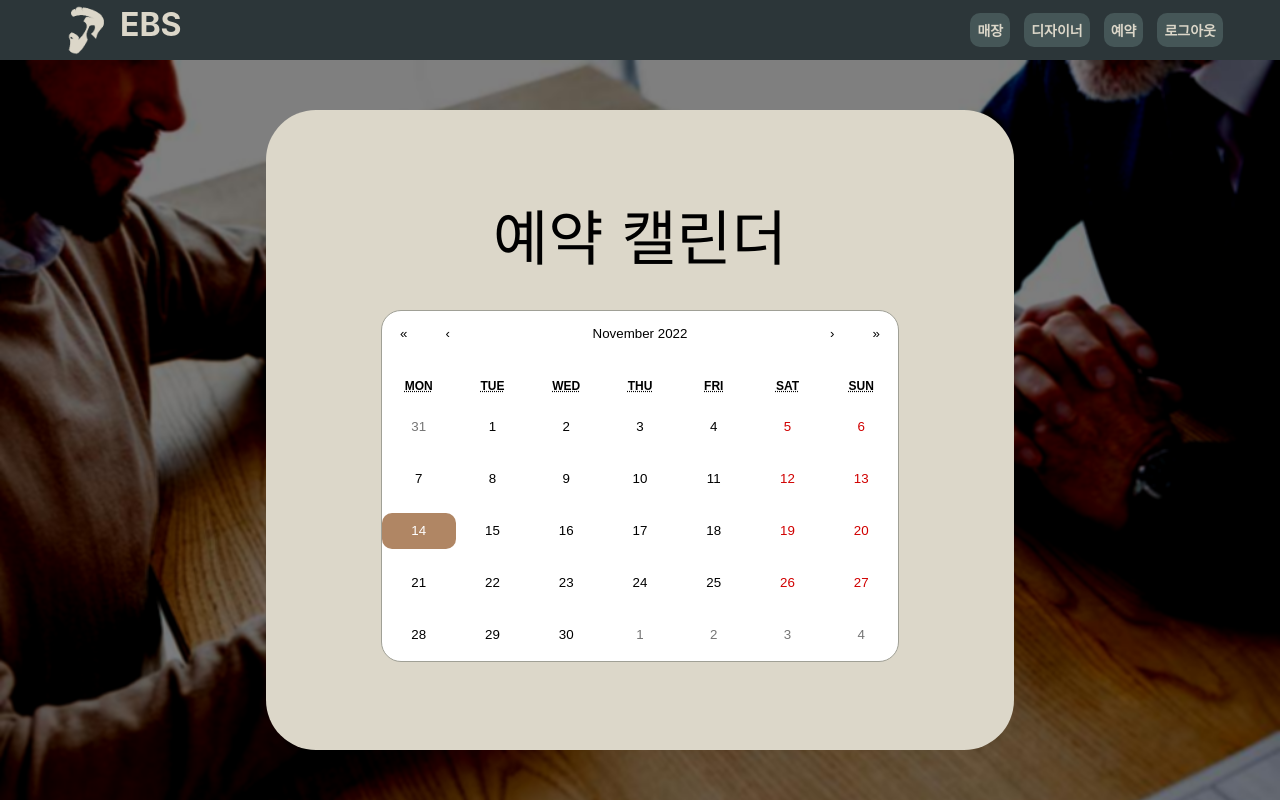
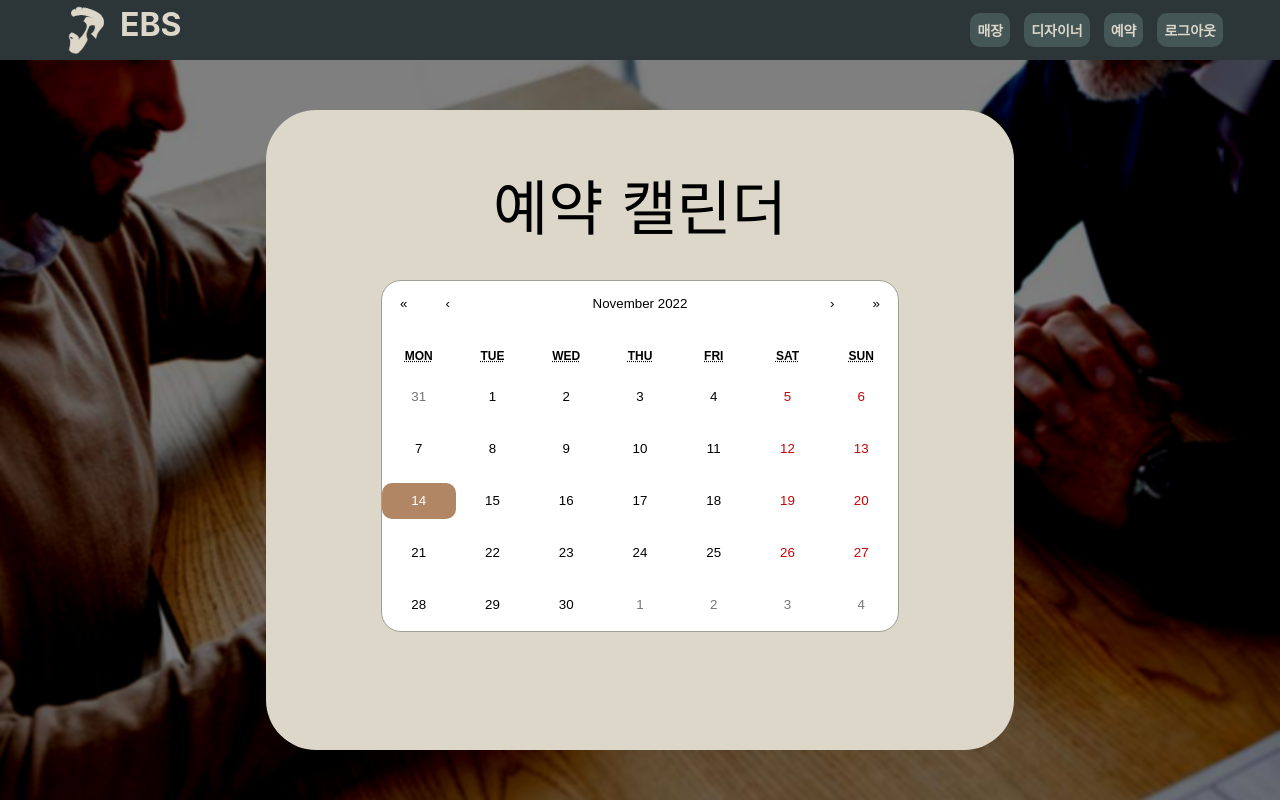
Before and after one commit to ris2131/ssafyEBSMirror, a React (Create React App) app in the folder business-fe/: page /schedule/my-calendar in a window 1280 px wide. Built offline with nearby package versions, Linux system fonts and the light colour scheme.

Commit message:
Style: 캘린더 화면 css수정.

```diff
--- a/business-fe/src/pages/Schedule/MyCalendar.js
+++ b/business-fe/src/pages/Schedule/MyCalendar.js
@@ -35,8 +35,7 @@ const CalendarInput = styled.section`
 const TitleDiv = styled.div`
   font-family: 'Do Hyeon', sans-serif;
   font-size: 60px;
-  margin: 30px 0px;
-
+  margin-bottom: 30px;
 `;
 const MyCalendar = () => {
 
```
